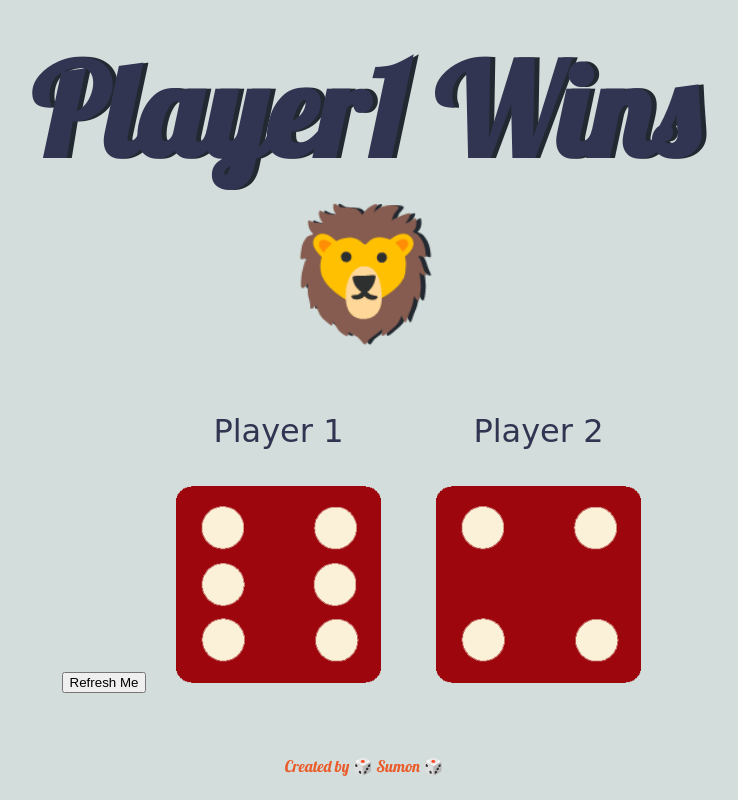
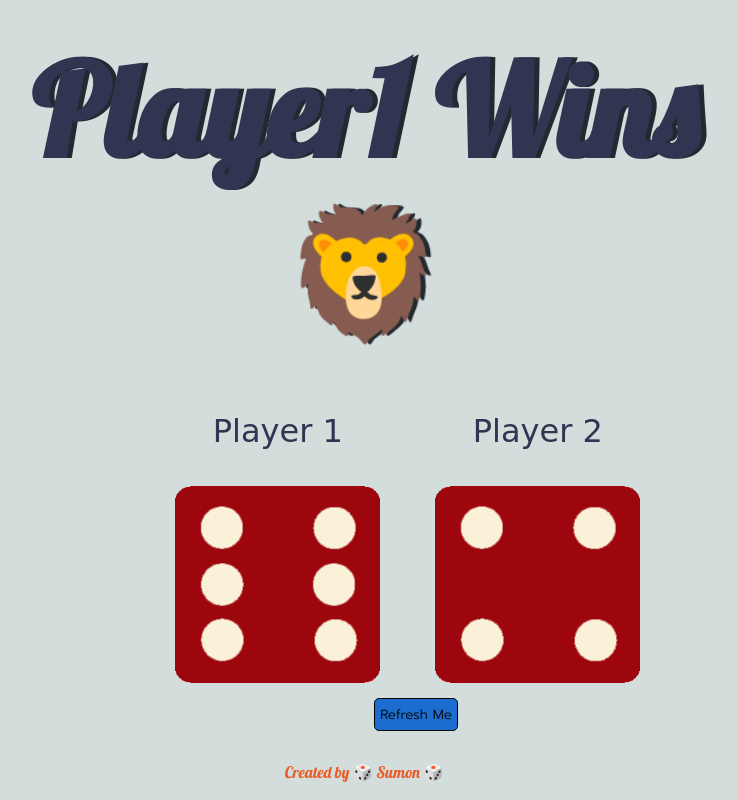
Before and after one commit to SUMON2000/Dicee-Game, a plain HTML site: page index.html in a window 1280 px wide. Shown: the whole page, without its empty margins (276-1014 px from the left). Drawn offline with Linux system fonts and the light colour scheme.

Commit message:
styles.css

```diff
--- a/styles.css
+++ b/styles.css
@@ -22,13 +22,16 @@ h1 {
   color: #313552;
 }
 
-h2{
-  margin: 30px;
-  font-family: 'Lobster', cursive;
-  font-weight: 200;
-  text-shadow: 1px 0 #232931;
-  font-size: 2.5rem;
-  color: #313552;
+input{
+  display: inline-block;
+  padding: 5px;
+  border: 1px solid;
+  background-color: #1C6DD0;
+  font-family: 'Prompt', sans-serif;
+  position: relative;
+  top: 32px;
+  left: 19.5rem;
+  border-radius: 5px;
 }
 
 
```
